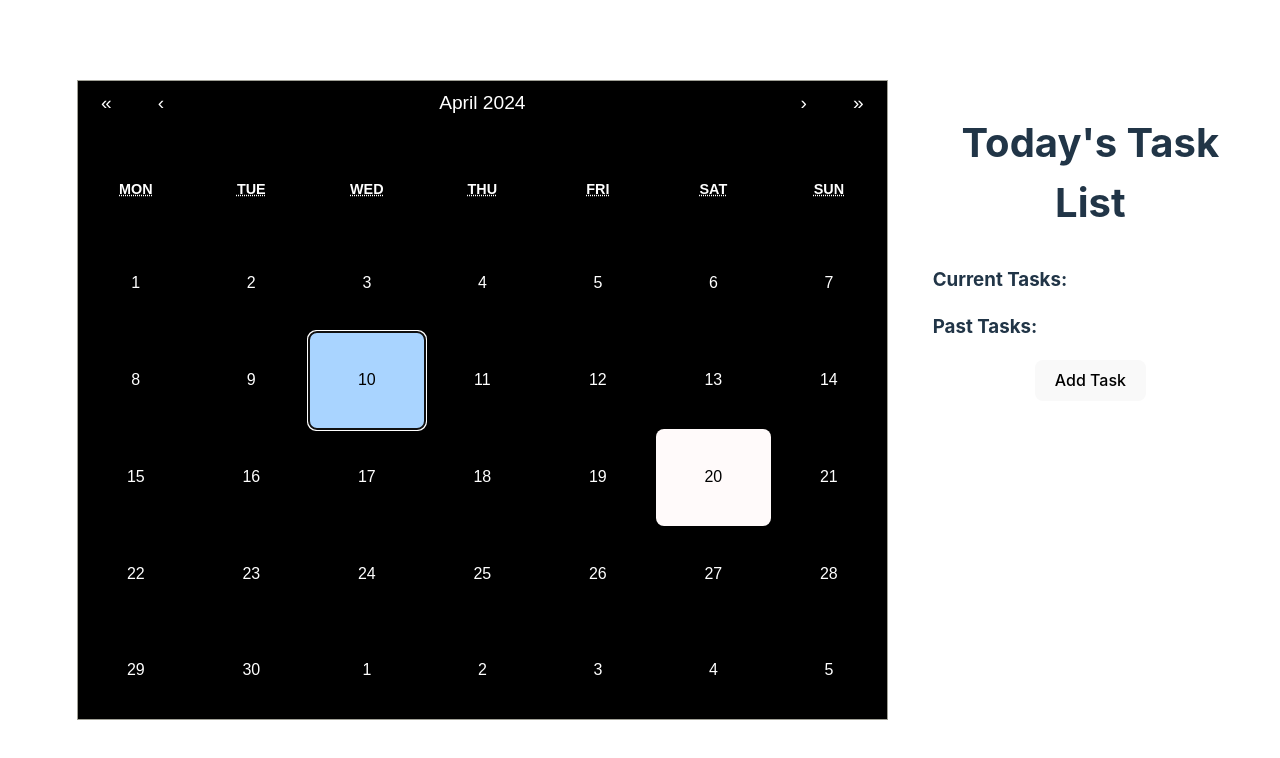
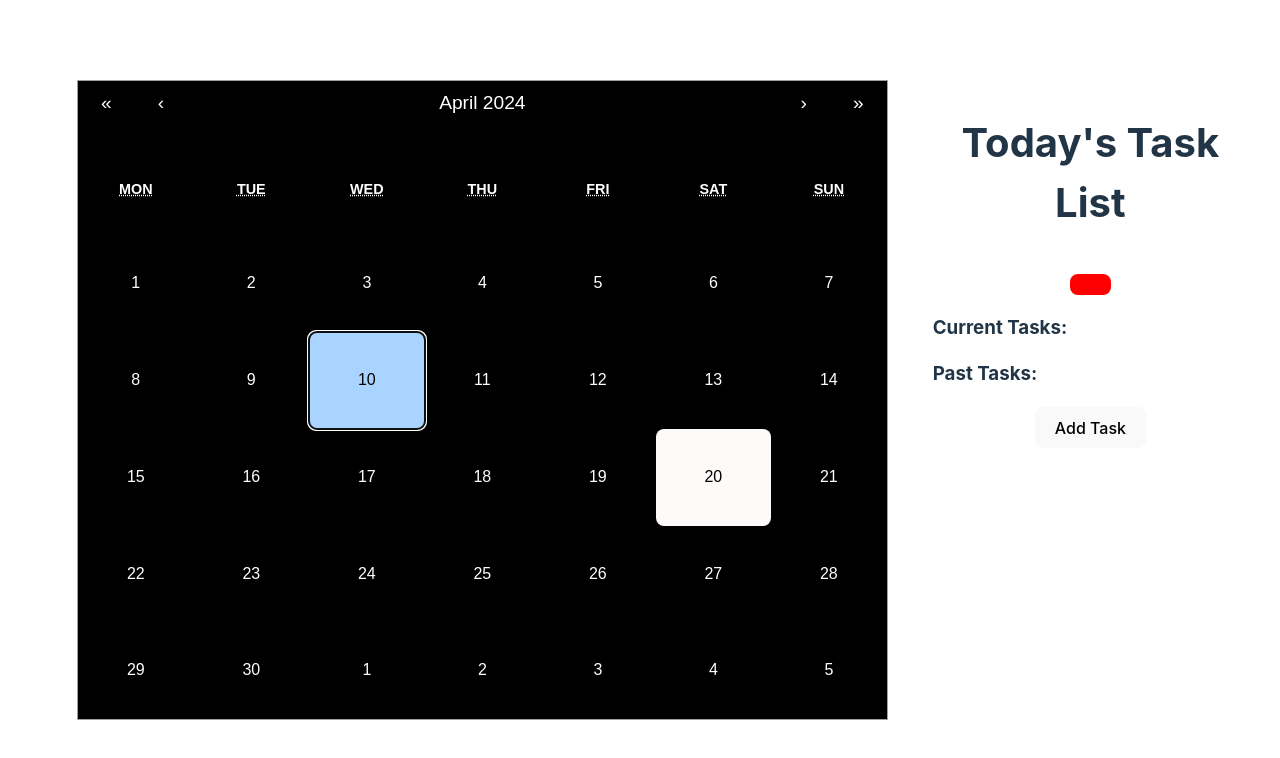
Before and after one commit to anytko/task_management_app, a React (Vite) app: page / in a window 1280 px wide. Both pictures are taken after a click on the button "10". Shown: the top 758 px of the page. Built offline with nearby package versions, Linux system fonts and the light colour scheme.

Commit message:
Added close button for the task_list component

```diff
--- a/components/task_list.css
+++ b/components/task_list.css
@@ -29,3 +29,7 @@
     margin-left: 10%;
     font-size: 16px;
 }
+
+.close-btn{
+    background-color: red;
+}
--- a/components/task_list.jsx
+++ b/components/task_list.jsx
@@ -1,8 +1,9 @@
 import React, { useState } from 'react';
 import './task_list.css';
 import AddTaskComponent from './add_task';
+import { CloseButton } from 'react-bootstrap';
 
-function TaskList({ date }) {
+function TaskList({ date, onClose}) {
     const [tasks, setTasks] = useState([]);
     const [showAddTask, setShowAddTask] = useState(false);
 
@@ -28,6 +29,7 @@ function TaskList({ date }) {
         setTasks(newTasks);
     };
 
+
     // Filter tasks for the current date
     const tasksForDate = tasks.filter(task => task.date.toDateString() === date.toDateString());
 
@@ -40,6 +42,7 @@ function TaskList({ date }) {
         <>
             <div>
                 <h2 className="task_list_title">Today's Task List</h2>
+                <CloseButton onClick={onClose} className="close-btn" />
                 <h3 className="current_tasks">Current Tasks:</h3>
                 <ul className="task-list">
                     {incompleteTasks.map((task, index) => (
--- a/src/App.jsx
+++ b/src/App.jsx
@@ -23,14 +23,21 @@ function App() {
     setTaskNames([...taskNames, taskName]);
   };
 
+  const handleCloseTaskList = () => {
+    // Implement logic to close the TaskList component
+    // For example, you can set a state to hide the TaskList
+    setShowTaskList(false);
+};
+
   return (
     <div className="app">
       <div className="calendar-container">
         <Calendar onChange={handleDateChange} value={date} />
       </div>
       {/* Render TaskList only if showTaskList is true */}
-      {showTaskList && <TaskList date={date} taskNames={taskNames} onAddTask={() => setShowTaskList(true)} />}
-
+      <div>
+      {showTaskList && <TaskList date={date} taskNames={taskNames} onClose={() => setShowTaskList(false)} onAddTask={() => setShowTaskList(true)} />}
+      </div>
       {/* Pass date and handleTaskAdd function to AddTaskComponent */}
     </div>
   );
```
